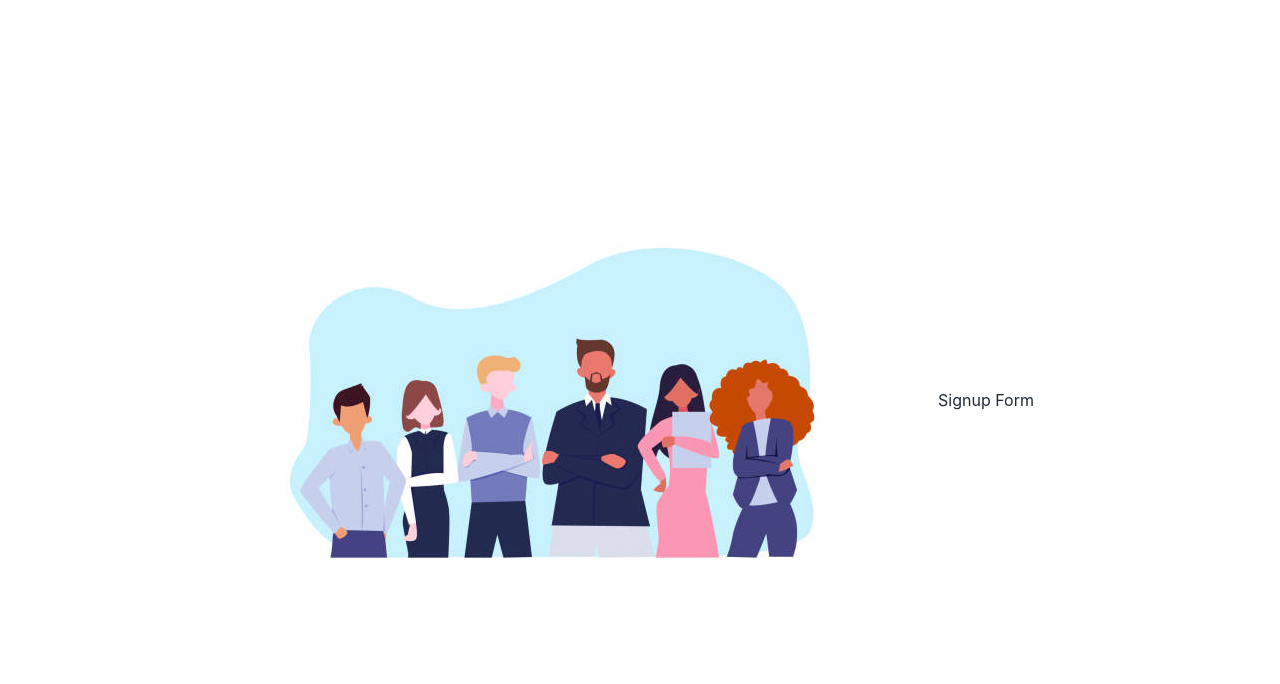
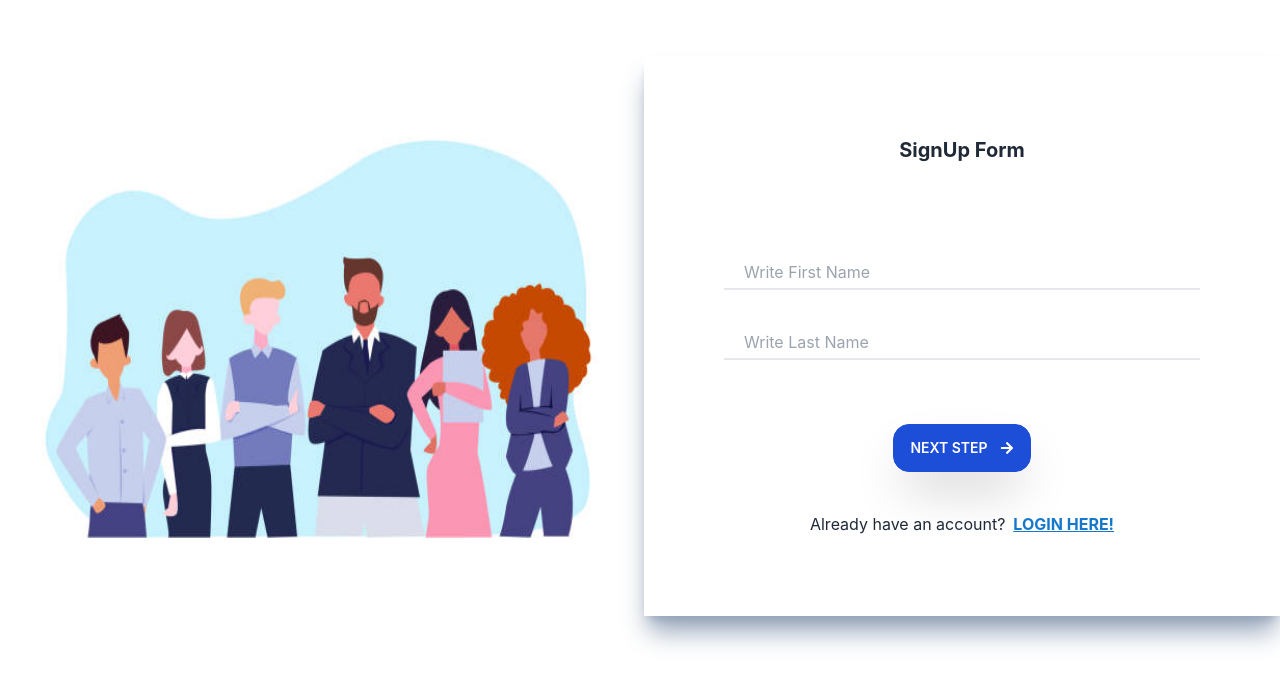
Before and after one commit to EhsanEIK/ultimate-web-app, a React (Create React App) app: page / in a window 1280 px wide. Shown: the top 684 px of the page. Built offline with nearby package versions, Linux system fonts and the light colour scheme.

Commit message:
design has been completed in SignupForm1

```diff
--- a/package.json
+++ b/package.json
@@ -9,6 +9,7 @@
     "daisyui": "^2.42.1",
     "react": "^18.2.0",
     "react-dom": "^18.2.0",
+    "react-icons": "^4.7.1",
     "react-router-dom": "^6.4.4",
     "react-scripts": "5.0.1",
     "web-vitals": "^2.1.4"
--- a/src/Pages/SignupForm/SignupForm1/SignupForm1.js
+++ b/src/Pages/SignupForm/SignupForm1/SignupForm1.js
@@ -1,10 +1,31 @@
 import React from 'react';
+import { FaArrowRight } from "react-icons/fa";
 
 const SignUpForm1 = () => {
     return (
         <div>
-            <h1>Signup Form</h1>
-        </div>
+            <div className='shadow-xl shadow-slate-400 p-20'>
+                <h1 className='text-xl font-bold text-center mb-24'>SignUp Form</h1>
+                <form>
+                    <div className='mt-20'>
+                        <input type="text" placeholder="Write First Name" className="w-full border-b-2 outline-0 pl-5 pb-1" />
+                        <input type="text" placeholder="Write Last Name" className="block w-full border-b-2 outline-0 pl-5 pb-1 mt-10" />
+                    </div>
+                    <div className='flex justify-center mt-16'>
+                        <button className='btn bg-blue-700 border-blue-700 rounded-2xl shadow-2xl hover:bg-blue-600 hover:border-blue-700'>
+                            <span className='mr-3'>Next Step</span>
+                            <FaArrowRight></FaArrowRight>
+                        </button>
+                    </div>
+                </form>
+                <div className='flex md:flex-row flex-col items-center justify-center mt-10'>
+                    <p>Already have an account?</p>
+                    <button className='underline uppercase hover:cursor-pointer md:ml-2' style={{ color: "#1678CB", fontWeight: "700" }}>
+                        Login Here!
+                    </button>
+                </div>
+            </div>
+        </div >
     );
 };
 
--- a/src/layouts/Main/Main.js
+++ b/src/layouts/Main/Main.js
@@ -5,10 +5,10 @@ import signUpBgImage from '../../assets/SignUpBGImage/SignUpBGImage.png';
 const Main = () => {
     return (
         <div>
-            <div className="hero min-h-screen">
-                <div className="hero-content flex-col lg:flex-row gap-20">
-                    <img src={signUpBgImage} alt="" className="rounded-lg" />
-                    <div>
+            <div className="container mx-auto mt-14">
+                <div className="flex md:flex-row flex-col gap-2 mx-3 md:mx-0">
+                    <img src={signUpBgImage} alt="" className="w-full" />
+                    <div className='w-full mt-5 md:mt-0'>
                         <Outlet></Outlet>
                     </div>
                 </div>
```
Also changed, not shown: 1 other file (tests, documents, lock files or other folders).
